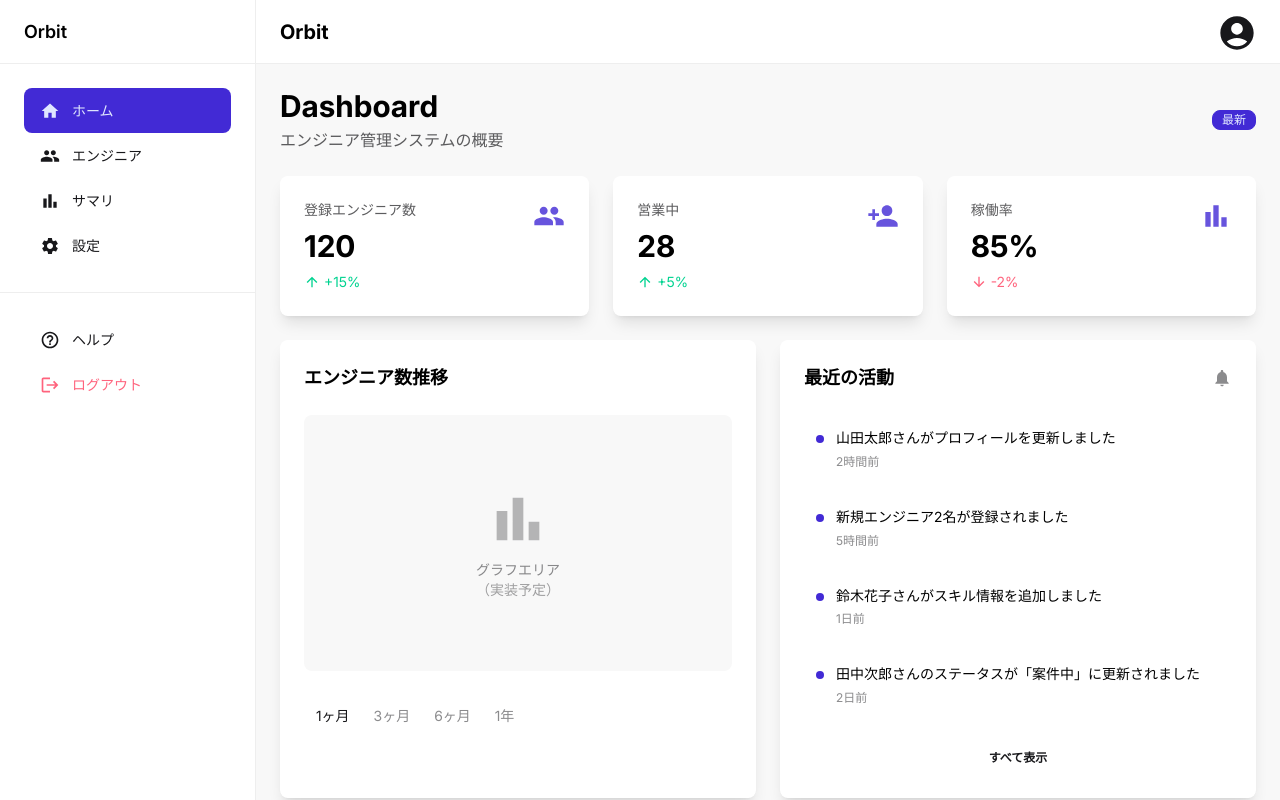
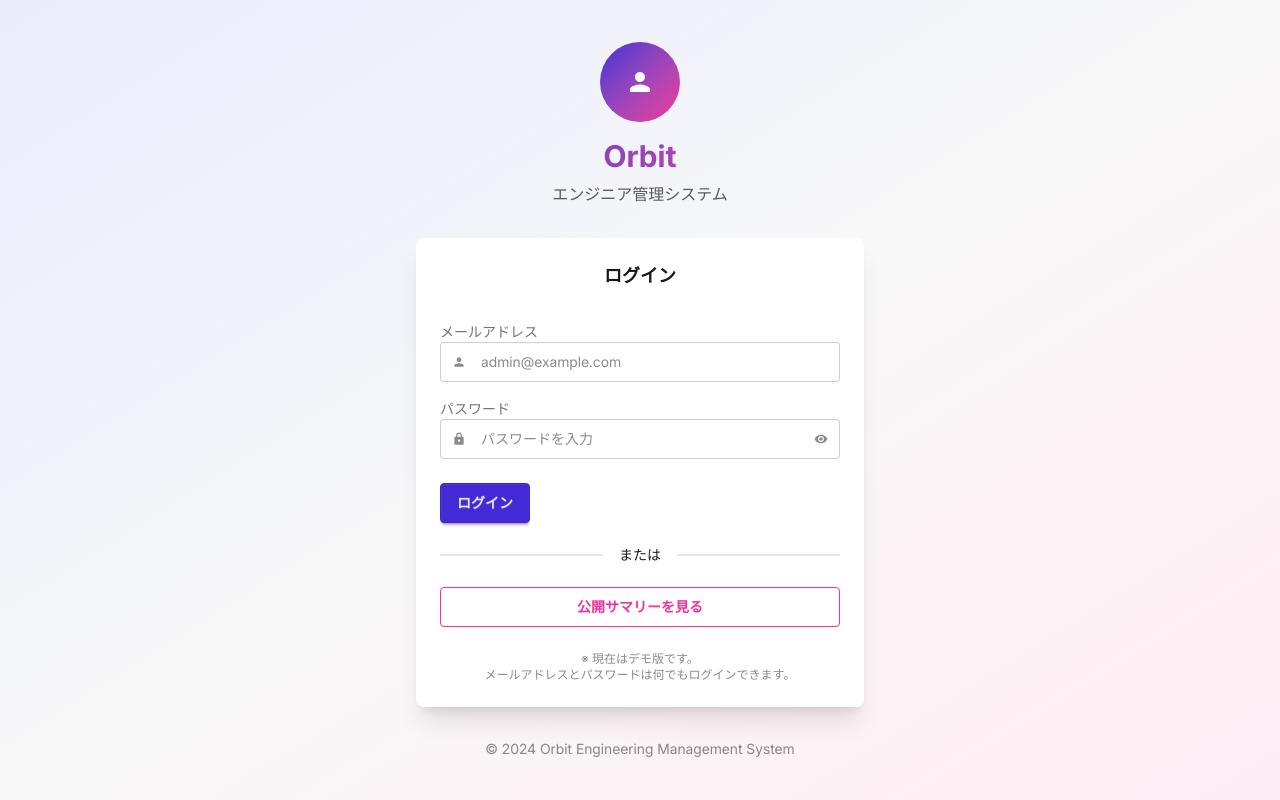
Before and after one commit to MasayukiYamagishi/skill-sheet-maker-ts, a Next.js app: page / in a window 1280 px wide. Built offline with nearby package versions, Linux system fonts and the light colour scheme; a web font is replaced by a local one.

Commit message:
ログイン画面を最初に表示されるページにする

```diff
--- /dev/null
+++ b/src/app/dashboard/page.tsx
@@ -0,0 +1,209 @@
+import StatCard from '@/components/common/StatCard';
+import Layout from '@/components/layout/Layout';
+import { SIZES } from '@/constants/styles';
+import { STATS_LABELS } from '@/constants/ui';
+import {
+  MdBarChart,
+  MdNotifications,
+  MdPeople,
+  MdPersonAdd,
+} from 'react-icons/md';
+
+// モックデータ
+const mockUser = {
+  name: '管理者',
+  email: 'admin@example.com',
+};
+
+const mockStats = [
+  {
+    title: STATS_LABELS.totalEngineers,
+    value: 120,
+    change: 15,
+    trend: 'up' as const,
+    icon: <MdPeople className={SIZES.iconXl} />,
+  },
+  {
+    title: STATS_LABELS.available,
+    value: 28,
+    change: 5,
+    trend: 'up' as const,
+    icon: <MdPersonAdd className={SIZES.iconXl} />,
+  },
+  {
+    title: STATS_LABELS.utilizationRate,
+    value: '85%',
+    change: -2,
+    trend: 'down' as const,
+    icon: <MdBarChart className={SIZES.iconXl} />,
+  },
+];
+
+const mockActivities = [
+  {
+    id: 1,
+    message: '山田太郎さんがプロフィールを更新しました',
+    time: '2時間前',
+    type: 'update',
+  },
+  {
+    id: 2,
+    message: '新規エンジニア2名が登録されました',
+    time: '5時間前',
+    type: 'new',
+  },
+  {
+    id: 3,
+    message: '鈴木花子さんがスキル情報を追加しました',
+    time: '1日前',
+    type: 'update',
+  },
+  {
+    id: 4,
+    message: '田中次郎さんのステータスが「案件中」に更新されました',
+    time: '2日前',
+    type: 'status',
+  },
+];
+
+export default function DashboardPage() {
+  return (
+    <Layout user={mockUser} userRole='admin'>
+      <div className='space-y-6'>
+        {/* ページヘッダー */}
+        <div className='flex items-center justify-between'>
+          <div>
+            <h1 className='text-3xl font-bold text-neutral'>Dashboard</h1>
+            <p className='text-base-content/70 mt-1'>
+              エンジニア管理システムの概要
+            </p>
+          </div>
+          <div className='flex items-center gap-2'>
+            <div className='badge badge-primary badge-sm'>最新</div>
+          </div>
+        </div>
+
+        {/* 統計カード */}
+        <div className='grid grid-cols-1 md:grid-cols-2 lg:grid-cols-3 gap-6'>
+          {mockStats.map((stat, index) => (
+            <StatCard
+              key={index}
+              title={stat.title}
+              value={stat.value}
+              change={stat.change}
+              trend={stat.trend}
+              icon={stat.icon}
+            />
+          ))}
+        </div>
+
+        {/* メインコンテンツエリア */}
+        <div className='grid grid-cols-1 lg:grid-cols-2 gap-6'>
+          {/* エンジニア数推移グラフ */}
+          <div className='card bg-base-100 shadow-lg'>
+            <div className='card-body'>
+              <h2 className='card-title text-neutral mb-4'>エンジニア数推移</h2>
+
+              {/* グラフエリア（プレースホルダー） */}
+              <div className='h-64 bg-base-200 rounded-lg flex items-center justify-center'>
+                <div className='text-center'>
+                  <MdBarChart className='h-16 w-16 text-base-content/30 mx-auto mb-2' />
+                  <p className='text-base-content/50'>グラフエリア</p>
+                  <p className='text-sm text-base-content/40'>（実装予定）</p>
+                </div>
+              </div>
+
+              {/* 期間選択タブ */}
+              <div className='tabs tabs-boxed mt-4'>
+                <a className='tab tab-active'>1ヶ月</a>
+                <a className='tab'>3ヶ月</a>
+                <a className='tab'>6ヶ月</a>
+                <a className='tab'>1年</a>
+              </div>
+            </div>
+          </div>
+
+          {/* 最近の活動 */}
+          <div className='card bg-base-100 shadow-lg'>
+            <div className='card-body'>
+              <div className='flex items-center justify-between mb-4'>
+                <h2 className='card-title text-neutral'>最近の活動</h2>
+                <MdNotifications className='h-5 w-5 text-base-content/50' />
+              </div>
+
+              <div className='space-y-3'>
+                {mockActivities.map((activity) => (
+                  <div
+                    key={activity.id}
+                    className='flex items-start gap-3 p-3 rounded-lg hover:bg-base-200 transition-colors'
+                  >
+                    <div className='w-2 h-2 rounded-full bg-primary mt-2 flex-shrink-0'></div>
+                    <div className='flex-1 min-w-0'>
+                      <p className='text-sm text-neutral leading-relaxed'>
+                        {activity.message}
+                      </p>
+                      <p className='text-xs text-base-content/50 mt-1'>
+                        {activity.time}
+                      </p>
+                    </div>
+                  </div>
+                ))}
+              </div>
+
+              <div className='mt-4'>
+                <button className='btn btn-ghost btn-sm w-full'>
+                  すべて表示
+                </button>
+              </div>
+            </div>
+          </div>
+        </div>
+
+        {/* 追加情報カード */}
+        <div className='grid grid-cols-1 md:grid-cols-2 gap-6'>
+          {/* クイックアクション */}
+          <div className='card bg-base-100 shadow-lg'>
+            <div className='card-body'>
+              <h2 className='card-title text-neutral mb-4'>
+                クイックアクション
+              </h2>
+              <div className='grid grid-cols-2 gap-3'>
+                <button className='btn btn-outline btn-primary'>
+                  <MdPersonAdd className='h-4 w-4' />
+                  新規登録
+                </button>
+                <button className='btn btn-outline btn-secondary'>
+                  <MdBarChart className='h-4 w-4' />
+                  レポート
+                </button>
+                <button className='btn btn-outline'>CSV出力</button>
+                <button className='btn btn-outline'>設定</button>
+              </div>
+            </div>
+          </div>
+
+          {/* システム情報 */}
+          <div className='card bg-base-100 shadow-lg'>
+            <div className='card-body'>
+              <h2 className='card-title text-neutral mb-4'>システム情報</h2>
+              <div className='space-y-2'>
+                <div className='flex justify-between text-sm'>
+                  <span className='text-base-content/70'>最終データ更新</span>
+                  <span className='font-medium'>2024/07/31 14:30</span>
+                </div>
+                <div className='flex justify-between text-sm'>
+                  <span className='text-base-content/70'>バックアップ</span>
+                  <span className='font-medium text-success'>正常</span>
+                </div>
+                <div className='flex justify-between text-sm'>
+                  <span className='text-base-content/70'>システム状態</span>
+                  <span className='font-medium text-success'>稼働中</span>
+                </div>
+              </div>
+            </div>
+          </div>
+        </div>
+      </div>
+    </Layout>
+  );
+}
--- a/src/app/page.tsx
+++ b/src/app/page.tsx
@@ -1,209 +1,122 @@
-import StatCard from '@/components/common/StatCard';
-import Layout from '@/components/layout/Layout';
-import { SIZES } from '@/constants/styles';
-import { STATS_LABELS } from '@/constants/ui';
-import {
-  MdBarChart,
-  MdNotifications,
-  MdPeople,
-  MdPersonAdd,
-} from 'react-icons/md';
+'use client';
 
-// モックデータ
-const mockUser = {
-  name: '管理者',
-  email: 'admin@example.com',
-};
+import { useState } from 'react';
+import { useRouter } from 'next/navigation';
+import { MdLock, MdPerson, MdVisibility, MdVisibilityOff } from 'react-icons/md';
 
-const mockStats = [
-  {
-    title: STATS_LABELS.totalEngineers,
-    value: 120,
-    change: 15,
-    trend: 'up' as const,
-    icon: <MdPeople className={SIZES.iconXl} />,
-  },
-  {
-    title: STATS_LABELS.available,
-    value: 28,
-    change: 5,
-    trend: 'up' as const,
-    icon: <MdPersonAdd className={SIZES.iconXl} />,
-  },
-  {
-    title: STATS_LABELS.utilizationRate,
-    value: '85%',
-    change: -2,
-    trend: 'down' as const,
-    icon: <MdBarChart className={SIZES.iconXl} />,
-  },
-];
+export default function LoginPage() {
+  const [email, setEmail] = useState('');
+  const [password, setPassword] = useState('');
+  const [showPassword, setShowPassword] = useState(false);
+  const [isLoading, setIsLoading] = useState(false);
+  const router = useRouter();
 
-const mockActivities = [
-  {
-    id: 1,
-    message: '山田太郎さんがプロフィールを更新しました',
-    time: '2時間前',
-    type: 'update',
-  },
-  {
-    id: 2,
-    message: '新規エンジニア2名が登録されました',
-    time: '5時間前',
-    type: 'new',
-  },
-  {
-    id: 3,
-    message: '鈴木花子さんがスキル情報を追加しました',
-    time: '1日前',
-    type: 'update',
-  },
-  {
-    id: 4,
-    message: '田中次郎さんのステータスが「案件中」に更新されました',
-    time: '2日前',
-    type: 'status',
-  },
-];
+  const handleLogin = async (e: React.FormEvent) => {
+    e.preventDefault();
+    setIsLoading(true);
 
-export default function HomePage() {
+    // ログイン処理をシミュレート（2秒待機）
+    await new Promise(resolve => setTimeout(resolve, 2000));
+
+    // ダッシュボードに遷移
+    router.push('/dashboard');
+  };
+
   return (
-    <Layout user={mockUser} userRole='admin'>
-      <div className='space-y-6'>
-        {/* ページヘッダー */}
-        <div className='flex items-center justify-between'>
-          <div>
-            <h1 className='text-3xl font-bold text-neutral'>Dashboard</h1>
-            <p className='text-base-content/70 mt-1'>
-              エンジニア管理システムの概要
-            </p>
+    <div className='min-h-screen flex items-center justify-center bg-gradient-to-br from-primary/10 via-base-200 to-secondary/10'>
+      <div className='w-full max-w-md'>
+        {/* ロゴ・タイトル */}
+        <div className='text-center mb-8'>
+          <div className='w-20 h-20 bg-gradient-to-br from-primary to-secondary rounded-full flex items-center justify-center mx-auto mb-4'>
+            <MdPerson className='text-3xl text-white' />
           </div>
-          <div className='flex items-center gap-2'>
-            <div className='badge badge-primary badge-sm'>最新</div>
-          </div>
+          <h1 className='text-3xl font-bold bg-gradient-to-r from-primary to-secondary bg-clip-text text-transparent'>
+            Orbit
+          </h1>
+          <p className='text-base-content/70 mt-2'>エンジニア管理システム</p>
         </div>
 
-        {/* 統計カード */}
-        <div className='grid grid-cols-1 md:grid-cols-2 lg:grid-cols-3 gap-6'>
-          {mockStats.map((stat, index) => (
-            <StatCard
-              key={index}
-              title={stat.title}
-              value={stat.value}
-              change={stat.change}
-              trend={stat.trend}
-              icon={stat.icon}
-            />
-          ))}
-        </div>
+        {/* ログインフォーム */}
+        <div className='card bg-base-100 shadow-xl'>
+          <div className='card-body'>
+            <h2 className='card-title text-center justify-center mb-6'>ログイン</h2>
 
-        {/* メインコンテンツエリア */}
-        <div className='grid grid-cols-1 lg:grid-cols-2 gap-6'>
-          {/* エンジニア数推移グラフ */}
-          <div className='card bg-base-100 shadow-lg'>
-            <div className='card-body'>
-              <h2 className='card-title text-neutral mb-4'>エンジニア数推移</h2>
-
-              {/* グラフエリア（プレースホルダー） */}
-              <div className='h-64 bg-base-200 rounded-lg flex items-center justify-center'>
-                <div className='text-center'>
-                  <MdBarChart className='h-16 w-16 text-base-content/30 mx-auto mb-2' />
-                  <p className='text-base-content/50'>グラフエリア</p>
-                  <p className='text-sm text-base-content/40'>（実装予定）</p>
+            <form onSubmit={handleLogin} className='space-y-4'>
+              {/* メールアドレス */}
+              <div className='form-control'>
+                <label className='label'>
+                  <span className='label-text'>メールアドレス</span>
+                </label>
+                <div className='relative'>
+                  <input
+                    type='email'
+                    className='input input-bordered w-full pl-10'
+                    placeholder='admin@example.com'
+                    value={email}
+                    onChange={(e) => setEmail(e.target.value)}
+                    required
+                  />
+                  <MdPerson className='absolute left-3 top-1/2 transform -translate-y-1/2 text-base-content/50' />
                 </div>
               </div>
 
-              {/* 期間選択タブ */}
-              <div className='tabs tabs-boxed mt-4'>
-                <a className='tab tab-active'>1ヶ月</a>
-                <a className='tab'>3ヶ月</a>
-                <a className='tab'>6ヶ月</a>
-                <a className='tab'>1年</a>
-              </div>
-            </div>
-          </div>
-
-          {/* 最近の活動 */}
-          <div className='card bg-base-100 shadow-lg'>
-            <div className='card-body'>
-              <div className='flex items-center justify-between mb-4'>
-                <h2 className='card-title text-neutral'>最近の活動</h2>
-                <MdNotifications className='h-5 w-5 text-base-content/50' />
+              {/* パスワード */}
+              <div className='form-control'>
+                <label className='label'>
+                  <span className='label-text'>パスワード</span>
+                </label>
+                <div className='relative'>
+                  <input
+                    type={showPassword ? 'text' : 'password'}
+                    className='input input-bordered w-full pl-10 pr-10'
+                    placeholder='パスワードを入力'
+                    value={password}
+                    onChange={(e) => setPassword(e.target.value)}
+                    required
+                  />
+                  <MdLock className='absolute left-3 top-1/2 transform -translate-y-1/2 text-base-content/50' />
+                  <button
+                    type='button'
+                    className='absolute right-3 top-1/2 transform -translate-y-1/2 text-base-content/50 hover:text-base-content'
+                    onClick={() => setShowPassword(!showPassword)}
+                  >
+                    {showPassword ? <MdVisibilityOff /> : <MdVisibility />}
+                  </button>
+                </div>
               </div>
 
-              <div className='space-y-3'>
-                {mockActivities.map((activity) => (
-                  <div
-                    key={activity.id}
-                    className='flex items-start gap-3 p-3 rounded-lg hover:bg-base-200 transition-colors'
-                  >
-                    <div className='w-2 h-2 rounded-full bg-primary mt-2 flex-shrink-0'></div>
-                    <div className='flex-1 min-w-0'>
-                      <p className='text-sm text-neutral leading-relaxed'>
-                        {activity.message}
-                      </p>
-                      <p className='text-xs text-base-content/50 mt-1'>
-                        {activity.time}
-                      </p>
-                    </div>
-                  </div>
-                ))}
-              </div>
-
-              <div className='mt-4'>
-                <button className='btn btn-ghost btn-sm w-full'>
-                  すべて表示
+              {/* ログインボタン */}
+              <div className='form-control mt-6'>
+                <button
+                  type='submit'
+                  className={`btn btn-primary ${isLoading ? 'loading' : ''}`}
+                  disabled={isLoading}
+                >
+                  {isLoading ? 'ログイン中...' : 'ログイン'}
                 </button>
               </div>
+            </form>
+
+            {/* 追加リンク */}
+            <div className='divider'>または</div>
+
+            <div className='space-y-2 text-center'>
+              <a href='/summary' className='btn btn-outline btn-secondary w-full'>
+                公開サマリーを見る
+              </a>
+              <p className='text-xs text-base-content/50 mt-4'>
+                ※ 現在はデモ版です。<br />
+                メールアドレスとパスワードは何でもログインできます。
+              </p>
             </div>
           </div>
         </div>
 
-        {/* 追加情報カード */}
-        <div className='grid grid-cols-1 md:grid-cols-2 gap-6'>
-          {/* クイックアクション */}
-          <div className='card bg-base-100 shadow-lg'>
-            <div className='card-body'>
-              <h2 className='card-title text-neutral mb-4'>
-                クイックアクション
-              </h2>
-              <div className='grid grid-cols-2 gap-3'>
-                <button className='btn btn-outline btn-primary'>
-                  <MdPersonAdd className='h-4 w-4' />
-                  新規登録
-                </button>
-                <button className='btn btn-outline btn-secondary'>
-                  <MdBarChart className='h-4 w-4' />
-                  レポート
-                </button>
-                <button className='btn btn-outline'>CSV出力</button>
-                <button className='btn btn-outline'>設定</button>
-              </div>
-            </div>
-          </div>
-
-          {/* システム情報 */}
-          <div className='card bg-base-100 shadow-lg'>
-            <div className='card-body'>
-              <h2 className='card-title text-neutral mb-4'>システム情報</h2>
-              <div className='space-y-2'>
-                <div className='flex justify-between text-sm'>
-                  <span className='text-base-content/70'>最終データ更新</span>
-                  <span className='font-medium'>2024/07/31 14:30</span>
-                </div>
-                <div className='flex justify-between text-sm'>
-                  <span className='text-base-content/70'>バックアップ</span>
-                  <span className='font-medium text-success'>正常</span>
-                </div>
-                <div className='flex justify-between text-sm'>
-                  <span className='text-base-content/70'>システム状態</span>
-                  <span className='font-medium text-success'>稼働中</span>
-                </div>
-              </div>
-            </div>
-          </div>
+        {/* フッター */}
+        <div className='text-center mt-8 text-sm text-base-content/50'>
+          <p>© 2024 Orbit Engineering Management System</p>
         </div>
       </div>
-    </Layout>
+    </div>
   );
 }
```
